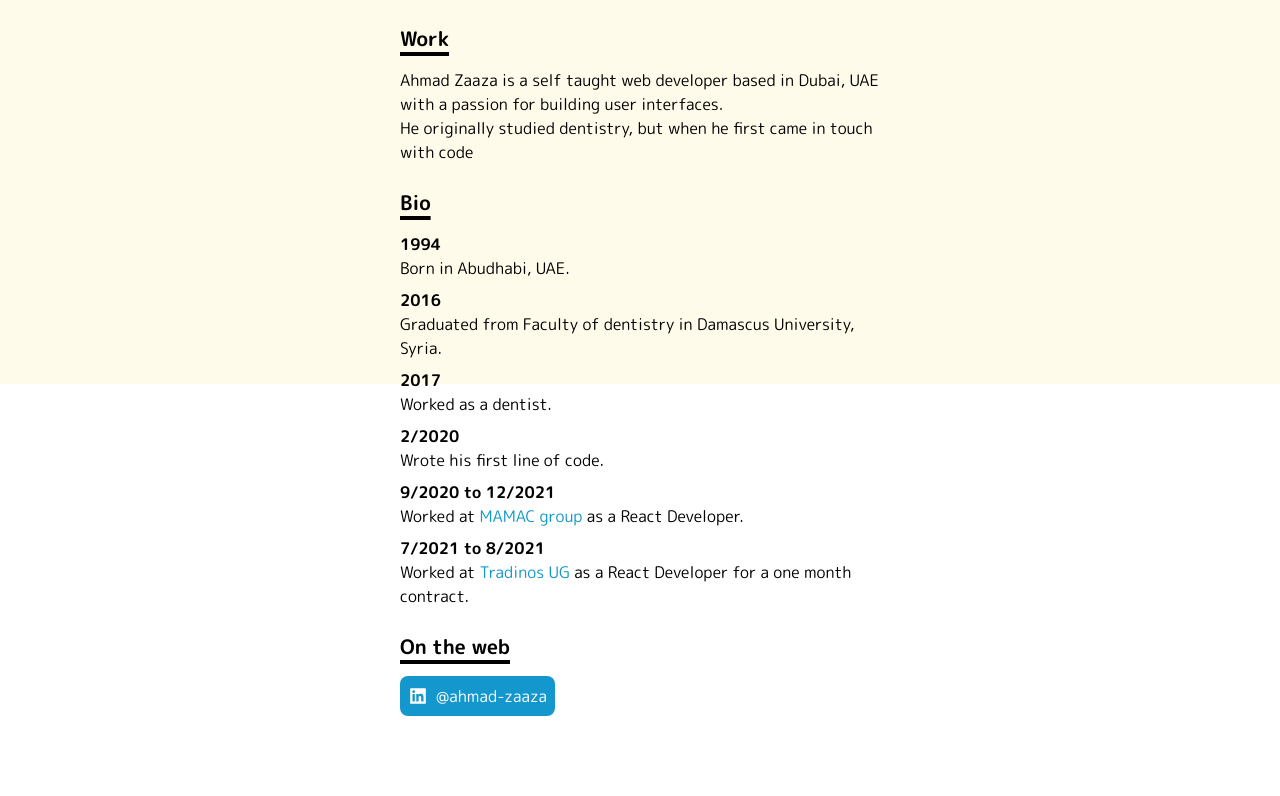
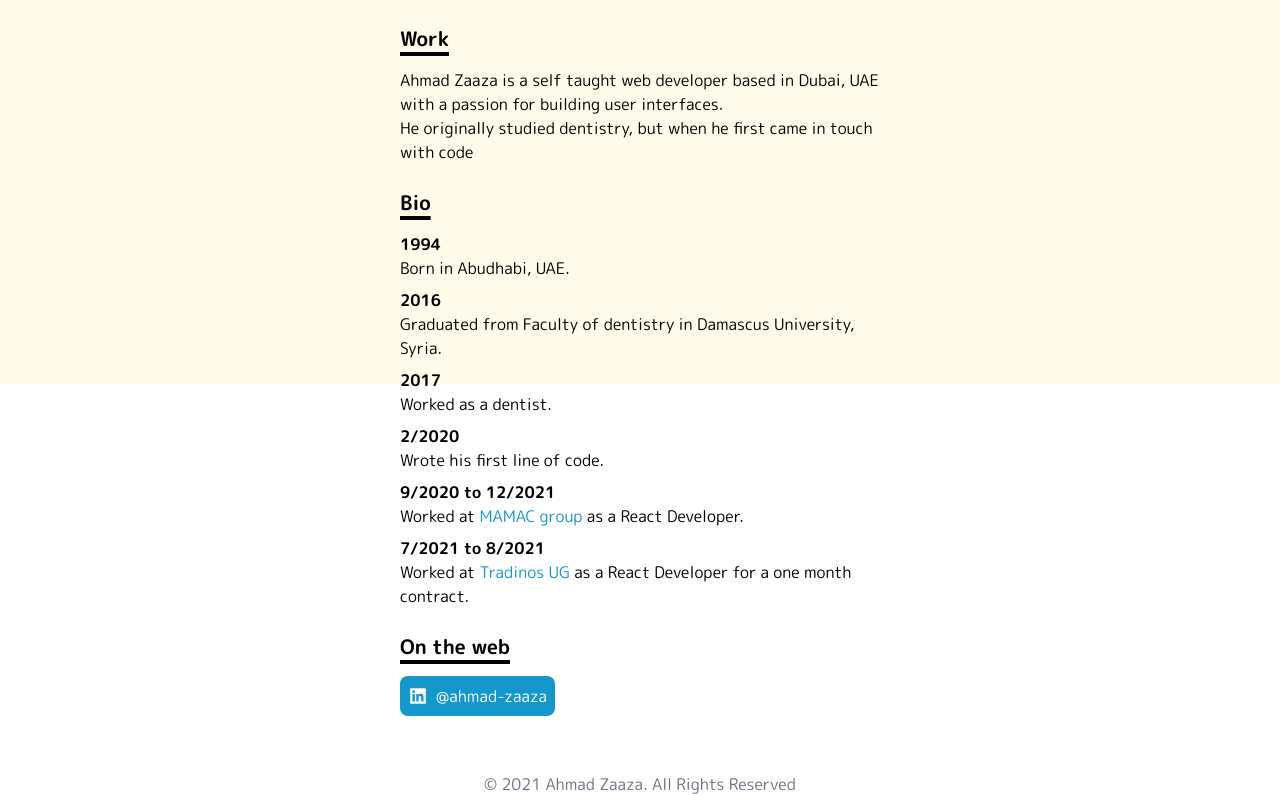
Before and after one commit to Ahmad-Zaaza/portfolio, a Next.js app: page / in a window 1280 px wide. Shown: the part 416-1212 px from the top of the page. Before the commit the page ends 1132 px from the top, so only its background shows below. Built offline with nearby package versions, Linux system fonts and the light colour scheme.

Commit message:
feat(footer): add footer to layout

```diff
--- /dev/null
+++ b/src/components/Footer/index.tsx
@@ -0,0 +1,11 @@
+const Footer = () => {
+  return (
+    <footer className="text-center">
+      <p className="text-gray-500">
+        © {new Date().getFullYear()} Ahmad Zaaza. All Rights Reserved{" "}
+      </p>
+    </footer>
+  );
+};
+
+export default Footer;
--- a/src/components/layouts/MainLayout.tsx
+++ b/src/components/layouts/MainLayout.tsx
@@ -1,6 +1,7 @@
 import { MAX_WIDTH } from "@/lib/constants";
 import type { NextPage } from "next";
 import Head from "next/head";
+import Footer from "../Footer";
 import Navbar from "../Navbar";
 const MainLayout: NextPage = ({ children }) => {
   return (
@@ -30,7 +31,8 @@ const MainLayout: NextPage = ({ children }) => {
       </Head>
       <Navbar />
       <div className="h-64"></div>
-      <div className={`container ${MAX_WIDTH} pt-16`}>{children}</div>
+      <div className={`container ${MAX_WIDTH} pt-16 pb-8`}>{children}</div>
+      <Footer />
     </main>
   );
 };
```
